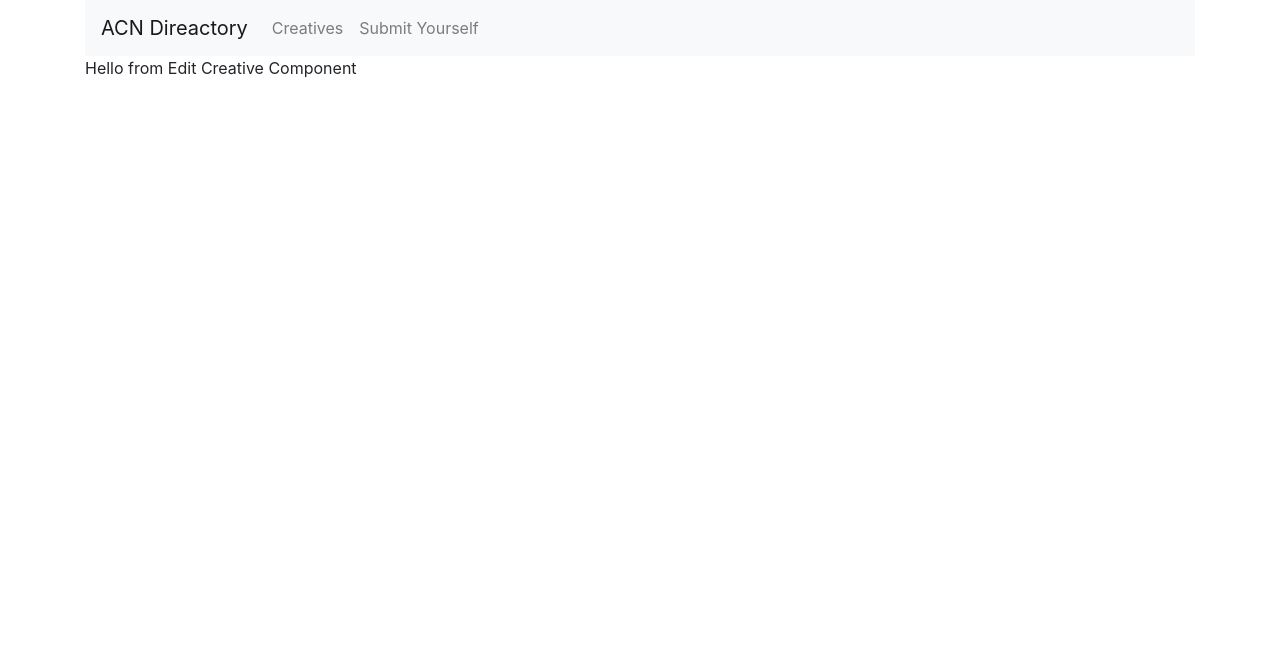
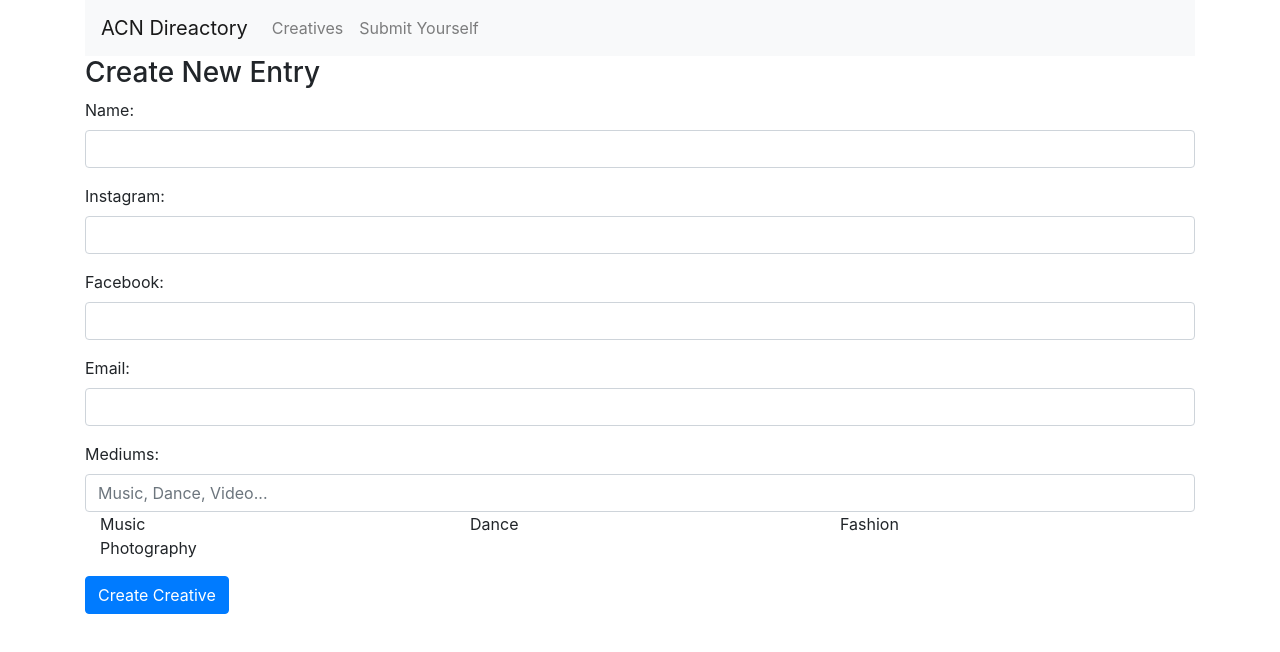
Before and after one commit to khanontheweb/acndireactory, a React (Create React App) app: page /edit/1 in a window 1280 px wide. Shown: the top 652 px of the page. Built offline with nearby package versions, Linux system fonts and the light colour scheme; no server answers.

Commit message:
Add form to update creative

```diff
--- a/src/components/edit-creative.component.js
+++ b/src/components/edit-creative.component.js
@@ -1,7 +1,7 @@
 import React, { useEffect, useState } from 'react';
 import axios from 'axios';
 
-function EditCreative() {
+function EditCreative(props) {
     const [name, setName] = useState('');
     const [instagram, setInstagram] = useState('');
     const [searchedMedium, setSearchedMedium] = useState('');
@@ -13,10 +13,106 @@ function EditCreative() {
         ["Fashion", [false,3]],
         ["Photography", [false,4]]]
     ));
+    const [mediums, setMediums] = useState([]);
+
+    useEffect(() => {
+        axios.get(`http://localhost:4000/creatives/${props.match.params.id}`)
+        .then(res => {
+            setName(res.data.name);
+            setInstagram(res.data.instagram);
+            setEmail(res.data.email);
+            setFacebook(res.data.facebook);
+            setMediums(res.data.mediums);
+        })
+        .catch(err => console.log(err));
+    })
+
+    useEffect(() => {
+        const mediumsTable = document.getElementById('mediums');
+        Array.from(mediumsTable.children).filter((child) => {
+            if(!child.innerHTML.toLowerCase().includes(searchedMedium.toLowerCase()))
+                child.classList.add("d-none");
+            else
+                child.classList.remove("d-none");
+        })
+    },[searchedMedium]);
+
+    const handleMediumsClick = (event, option) => {
+        console.log("Handling the click");
+
+        if(!option[1][0]) {
+            const mergedOption = new Map([[option[0],[true, option[1][1]]]]);
+            console.log(mergedOption);
+            setOptions(new Map([...options, ...mergedOption]));
+        }
+        else {
+            const mergedOption = new Map([[option[0],[false, option[1][1]]]]);
+            console.log(mergedOption);
+            setOptions(new Map([...options, ...mergedOption]));
+        }
+    }
+
+    const handleSubmit = (event) => {
+        event.preventDefault();
+        console.log("form submitted");
+    }
+
     return (
         <div>
-            Hello from Edit Creative Component
-        </div>
+        <h3>Create New Entry</h3>
+        <form onSubmit={handleSubmit}>
+            <div className="form-group">
+                <label>Name: </label>
+                <input type="text"
+                        className="form-control"
+                        value={name}
+                        onChange={event => setName(event.target.value)} />
+            </div>
+            <div className="form-group">
+                <label>Instagram: </label>
+                <input type="text"
+                        className="form-control"
+                        value={instagram}
+                        onChange={event => setInstagram(event.target.value)} />
+            </div>
+            <div className="form-group">
+                <label>Facebook: </label>
+                <input type="text"
+                        className="form-control"
+                        value={facebook}
+                        onChange={event => setFacebook(event.target.value)} />
+            </div>
+            <div className="form-group">
+                <label>Email: </label>
+                <input type="text"
+                        className="form-control"
+                        value={email}
+                        onChange={event => setEmail(event.target.value)} />
+            </div>
+            <div className="form-group">
+                <label>Mediums: </label>
+                <input type="text"
+                       className="form-control"
+                       value={searchedMedium}
+                       onChange={event=>setSearchedMedium(event.target.value)}
+                       placeholder="Music, Dance, Video..."/>
+                <div className="row mx-0" id="mediums">
+                    {
+                        Array.from(options.entries()).map((option, index) => (
+                            <div key={option[1][1]} id={option[1][1]} className={"col-4 " + (option[1][0]||mediums.includes(option[0])?"selected":" ")} onClick={(event) => handleMediumsClick(event, option)}>{option[0]}</div>
+                        ))
+                    }
+                </div>
+            </div>
+
+
+            <div className="form-group">
+                <input type="Submit"
+                       value="Create Creative"
+                       className="btn btn-primary"/>
+            </div>
+        </form>
+    </div>
     );
 }
 
```
